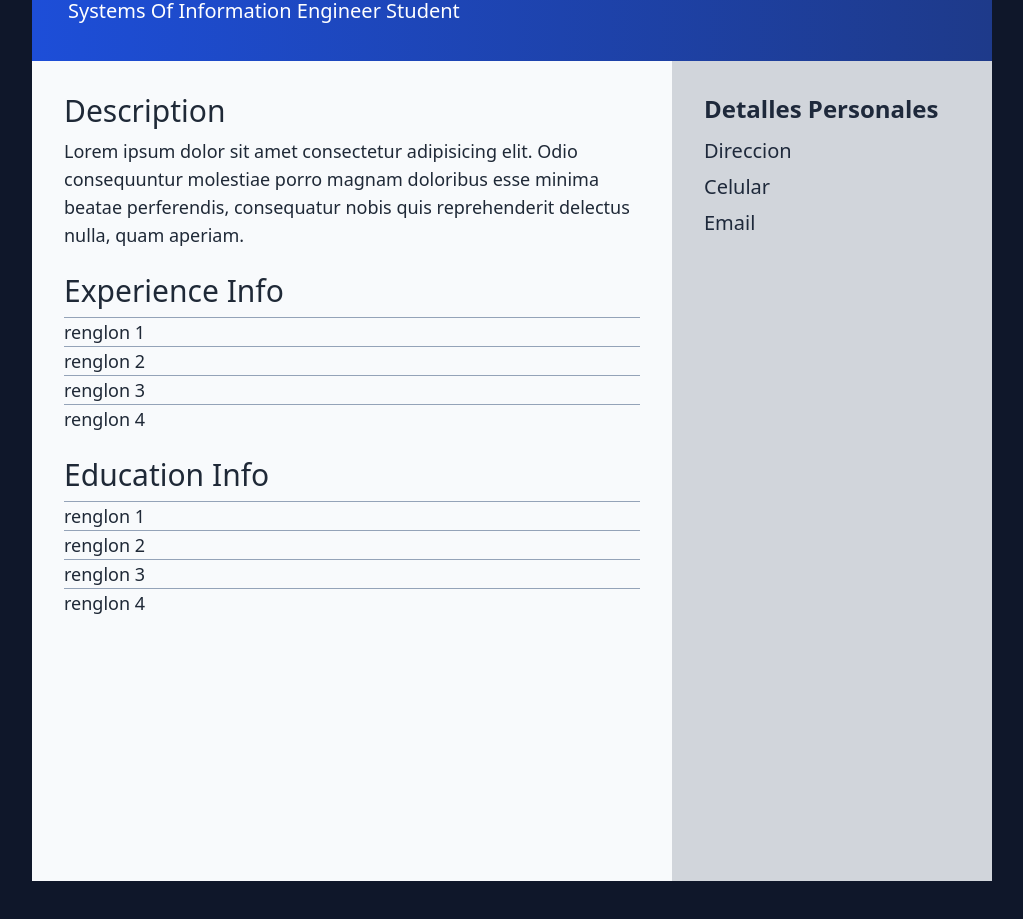
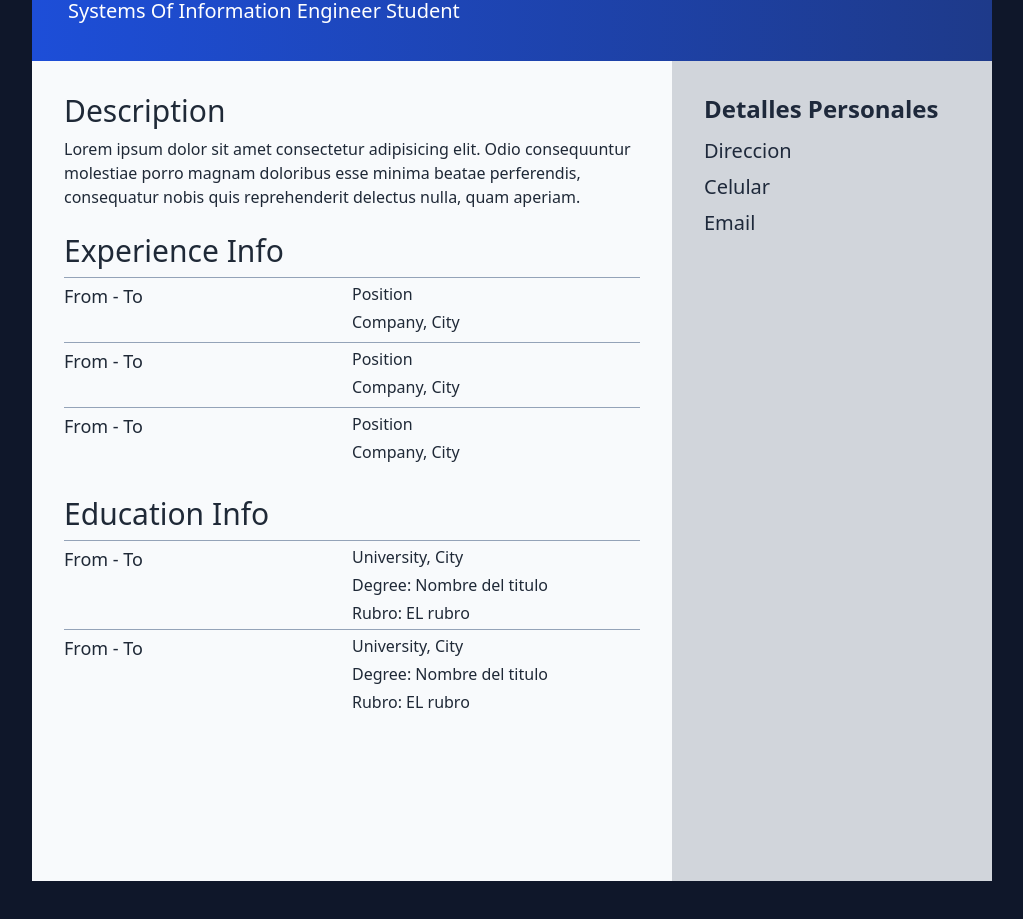
Before and after one commit to ValenAquino/cv-project, a React (Create React App) app: page / in a window 1280 px wide. Shown: the part 1220-2139 px from the top of the page, without its empty margins (128-1151 px from the left). Built offline with nearby package versions, Linux system fonts and the light colour scheme.

Commit message:
Se termina de estilar el cv

```diff
--- a/src/components/Cv/Description.jsx
+++ b/src/components/Cv/Description.jsx
@@ -4,7 +4,7 @@ export function Description() {
   return (
     <div className="p-3">
       <h2 className="mb-2 text-3xl">Description</h2>
-      <p>
+      <p className="text-base">
         Lorem ipsum dolor sit amet consectetur adipisicing elit. Odio
         consequuntur molestiae porro magnam doloribus esse minima beatae
         perferendis, consequatur nobis quis reprehenderit delectus nulla, quam
--- a/src/components/Cv/EducationInfo.jsx
+++ b/src/components/Cv/EducationInfo.jsx
@@ -1,13 +1,22 @@
 import React from "react";
+
+function EducationItem() {
+  return (
+    <div className="grid grid-cols-2 grid-rows-2 py-1">
+      <span className="font-medium">From - To</span>
+      <span className="text-base">University, City</span>
+      <span className="text-base col-start-2">Degree: Nombre del titulo</span>
+      <span className="text-base col-start-2">Rubro: EL rubro</span>
+    </div>
+  );
+}
 
 export function EducationInfo() {
   return (
     <div className="divide-y divide-slate-400  p-3">
       <h2 className="mb-2 text-3xl">Education Info</h2>
-      <div className="div">renglon 1</div>
-      <div className="div">renglon 2</div>
-      <div className="div">renglon 3</div>
-      <div className="div">renglon 4</div>
+      <EducationItem />
+      <EducationItem />
     </div>
   );
 }
--- a/src/components/Cv/ExperienceInfo.jsx
+++ b/src/components/Cv/ExperienceInfo.jsx
@@ -1,13 +1,22 @@
 import React from "react";
+
+function ExperienceItem() {
+  return (
+    <div className="grid grid-cols-2 grid-rows-2 py-1">
+      <span className="font-medium">From - To</span>
+      <span className="text-base">Position</span>
+      <span className="text-base col-start-2">Company, City</span>
+    </div>
+  );
+}
 
 export function ExperienceInfo() {
   return (
     <div className="divide-y divide-slate-400 p-3">
       <h3 className="mb-2 text-3xl">Experience Info</h3>
-      <div className="div">renglon 1</div>
-      <div className="div">renglon 2</div>
-      <div className="div">renglon 3</div>
-      <div className="div">renglon 4</div>
+      <ExperienceItem />
+      <ExperienceItem />
+      <ExperienceItem />
     </div>
   );
 }
```
